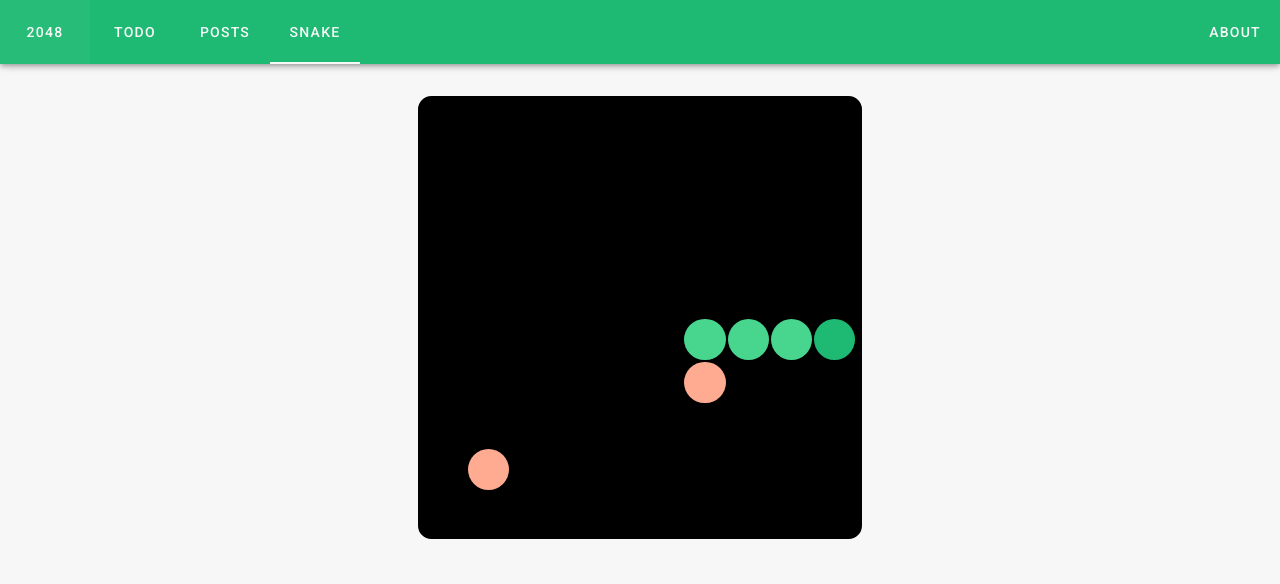
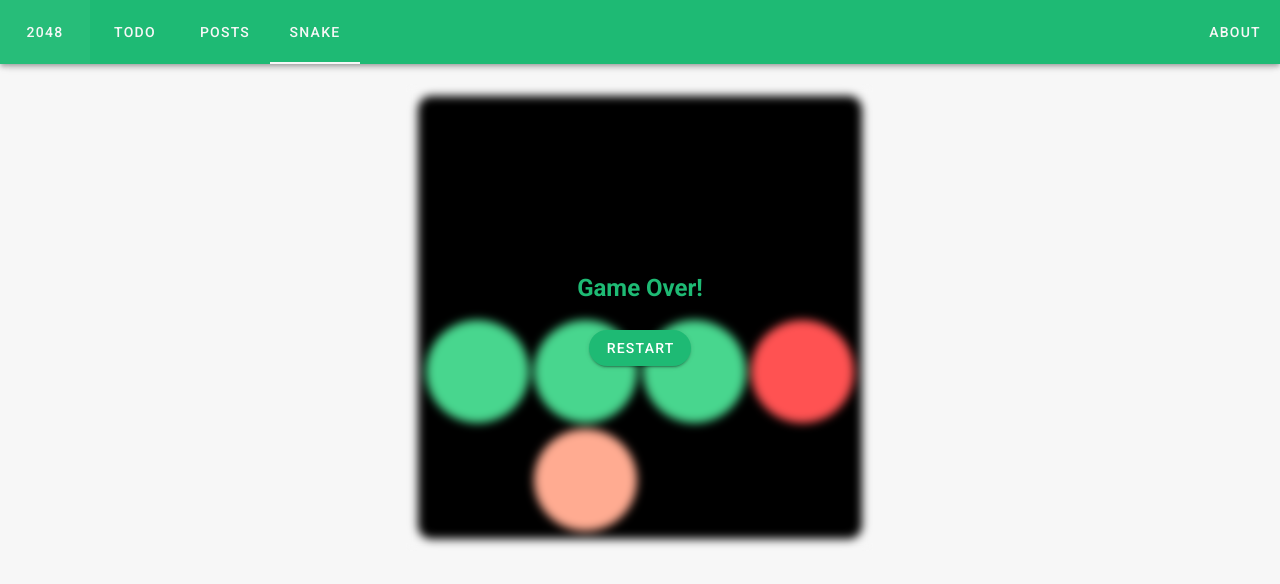
Before and after one commit to palkx/miknikif.github.io, a Vue app: page /snake in a window 1280 px wide. Shown: the top 584 px of the page. Built offline with nearby package versions, Linux system fonts and the light colour scheme.

Commit message:
0 is false issue again

```diff
--- a/src/views/Snake.vue
+++ b/src/views/Snake.vue
@@ -84,7 +84,8 @@ class Tile {
   }
 })
 export default class Snake extends Vue {
-  @Prop({ default: 10 }) private size!: number;
+  private MIN = 4;
+  @Prop({ default: 4 }) private size!: number;
   private boardSize = this.size * this.size;
   private board: Tile[] = [];
   private length = 3;
@@ -98,10 +99,9 @@ export default class Snake extends Vue {
   private fruitCount = 0;
 
   mounted() {
-    if (this.size < 5) {
-      this.size = 5;
+    if (this.size < this.MIN) {
+      this.size = this.MIN;
       this.boardSize = this.size * this.size;
-      this.board.length = this.boardSize;
     }
     this.moniterKey();
     this.start();
@@ -149,13 +149,14 @@ export default class Snake extends Vue {
     if (!this.gaming) {
       return;
     }
+
     while (this.fruitCount < 2) {
-      const index = Math.floor(Math.random() * this.boardSize);
-      const tile = this.board[index];
-      if (tile.type === Type.Empty) {
-        tile.setType(Type.Fruit);
-        this.fruitCount++;
-      }
+      // console.log("this.fruitCount " + this.fruitCount);
+      const emptys = this.board.filter(tile => tile.type === Type.Empty);
+      if (emptys.length === 0) break;
+      const index = Math.floor(Math.random() * emptys.length);
+      emptys[index].setType(Type.Fruit);
+      this.fruitCount++;
     }
     this.snake.forEach(index => this.board[index].setType(Type.Body));
     this.board[this.snake[0]].setType(Type.Head);
@@ -171,7 +172,7 @@ export default class Snake extends Vue {
     const nextTile = this.nextTile();
     if (nextTile) {
       const end = this.snake.pop();
-      if (end) {
+      if (end != undefined) {
         this.board[end].setType(Type.Empty);
         switch (nextTile.type) {
           case Type.Empty:
```
Also changed, not shown: content/todo==========2020-03-19.md (+4 -0 lines).
